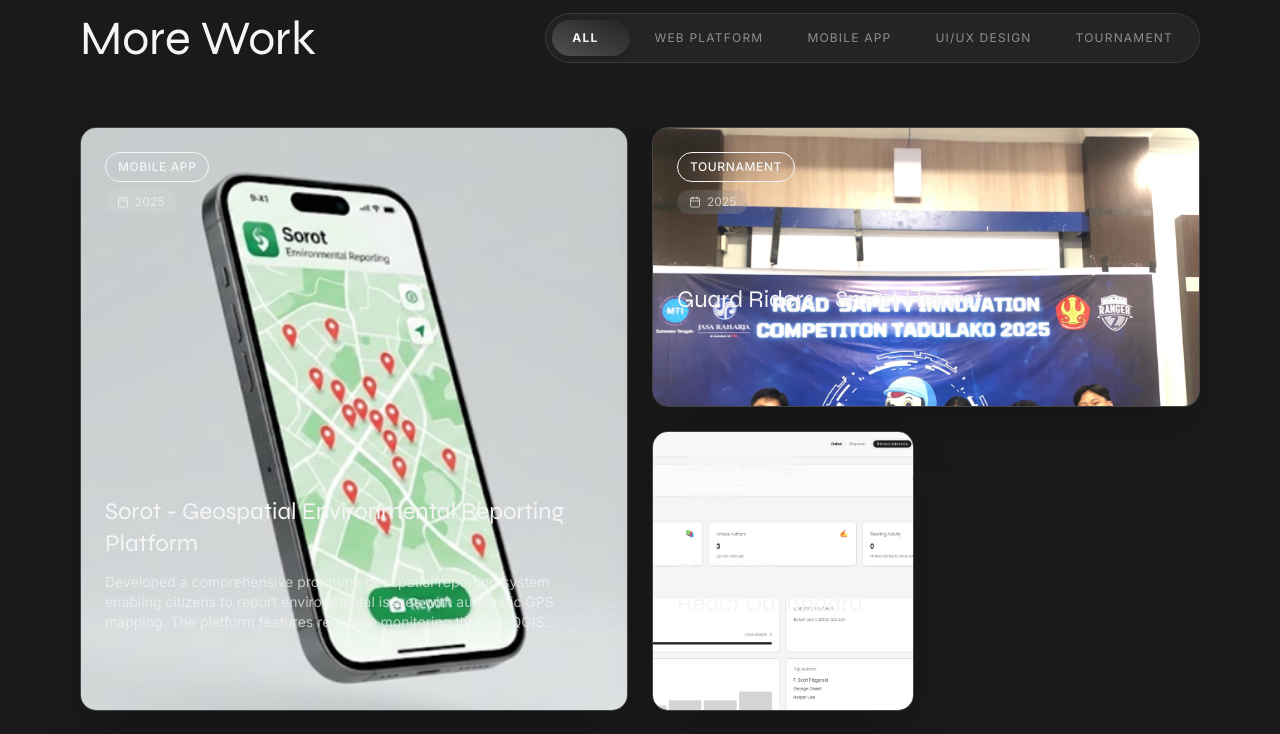
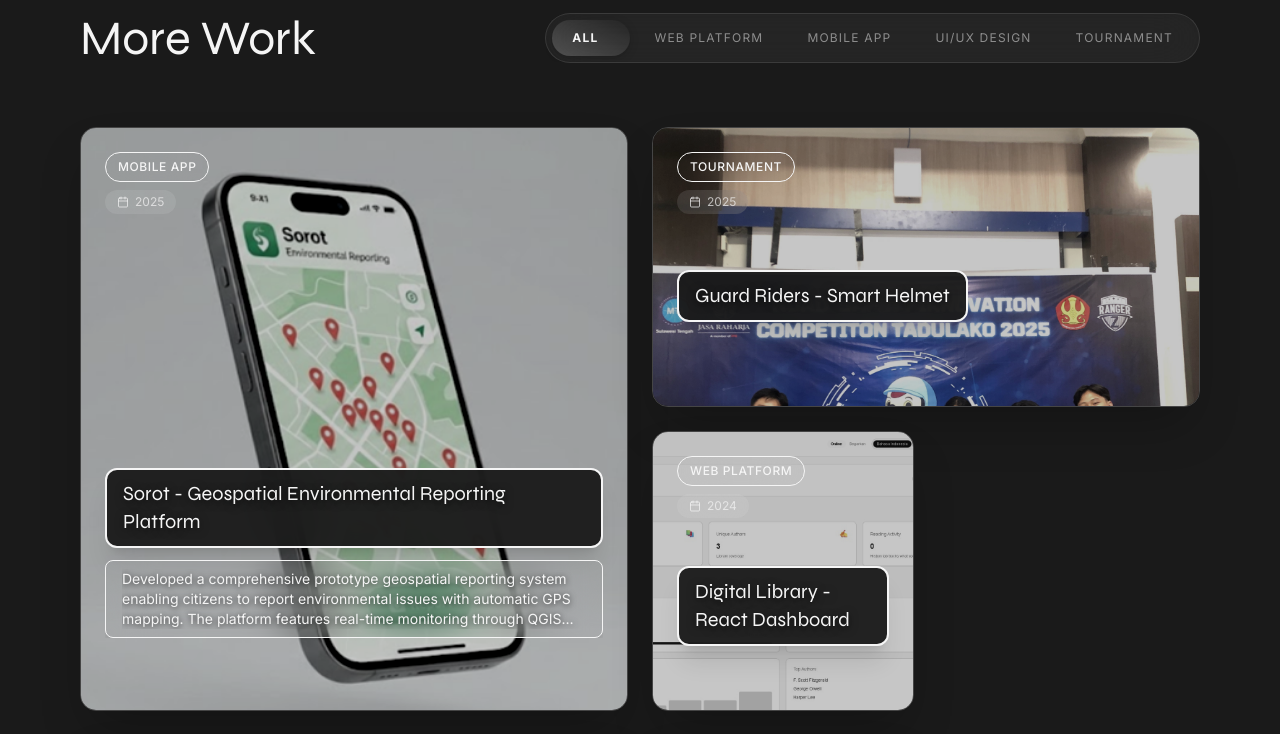
Before and after one commit to Dareean/portofolio, a Next.js app: page /work in a window 1280 px wide. Shown: the part 1900-2634 px from the top of the page. Built offline with nearby package versions, Linux system fonts and the light colour scheme.

Commit message:
feat: Refactor and enhance code formatting for improved readability and maintainability

```diff
--- a/app/work/page.tsx
+++ b/app/work/page.tsx
@@ -1,11 +1,26 @@
 "use client";
 
 import { useRef, useState, useEffect, useMemo } from "react";
-import { motion, useScroll, useTransform, useSpring, useInView } from "framer-motion";
+import {
+  motion,
+  useScroll,
+  useTransform,
+  useSpring,
+  useInView,
+} from "framer-motion";
 import Link from "next/link";
 import { PROJECTS } from "@/lib/data";
 import FloatingNav from "@/components/FloatingNav";
-import { ExternalLink, ArrowRight, ChevronLeft, ChevronRight, Star, Calendar, Sparkles, FolderOpen } from "lucide-react";
+import {
+  ExternalLink,
+  ArrowRight,
+  ChevronLeft,
+  ChevronRight,
+  Star,
+  Calendar,
+  Sparkles,
+  FolderOpen,
+} from "lucide-react";
 import gsap from "gsap";
 import { ScrollTrigger } from "gsap/ScrollTrigger";
 
@@ -67,10 +82,21 @@ function AnimatedBackground() {
   }, []);
 
   return (
-    <div ref={containerRef} className="fixed inset-0 pointer-events-none overflow-hidden z-0">
+    <div
+      ref={containerRef}
+      className="fixed inset-0 pointer-events-none overflow-hidden z-0"
+    >
       {/* Asterisk/Star - Top Right */}
-      <svg className="animated-star absolute top-20 right-[15%] w-16 h-16 opacity-20" viewBox="0 0 100 100">
-        <path d="M50 0 L55 45 L100 50 L55 55 L50 100 L45 55 L0 50 L45 45 Z" fill="none" stroke="url(#gradient1)" strokeWidth="2" />
+      <svg
+        className="animated-star absolute top-20 right-[15%] w-16 h-16 opacity-20"
+        viewBox="0 0 100 100"
+      >
+        <path
+          d="M50 0 L55 45 L100 50 L55 55 L50 100 L45 55 L0 50 L45 45 Z"
+          fill="none"
+          stroke="url(#gradient1)"
+          strokeWidth="2"
+        />
         <defs>
           <linearGradient id="gradient1" x1="0%" y1="0%" x2="100%" y2="100%">
             <stop offset="0%" stopColor="#60A5FA" />
@@ -80,8 +106,18 @@ function AnimatedBackground() {
       </svg>
 
       {/* Circle - Top Left */}
-      <svg className="animated-circle absolute top-32 left-[10%] w-12 h-12 opacity-15" viewBox="0 0 100 100">
-        <circle cx="50" cy="50" r="40" fill="none" stroke="#34D399" strokeWidth="3" />
+      <svg
+        className="animated-circle absolute top-32 left-[10%] w-12 h-12 opacity-15"
+        viewBox="0 0 100 100"
+      >
+        <circle
+          cx="50"
+          cy="50"
+          r="40"
+          fill="none"
+          stroke="#34D399"
+          strokeWidth="3"
+        />
       </svg>
 
       {/* Small dots scattered */}
@@ -91,7 +127,10 @@ function AnimatedBackground() {
       <div className="animated-dot absolute top-[60%] right-[15%] w-2 h-2 rounded-full bg-emerald-400 opacity-35" />
 
       {/* Curved Path - Left Side */}
-      <svg className="absolute top-[35%] left-0 w-64 h-64 opacity-10" viewBox="0 0 200 200">
+      <svg
+        className="absolute top-[35%] left-0 w-64 h-64 opacity-10"
+        viewBox="0 0 200 200"
+      >
         <path
           className="animated-path"
           d="M 10,100 Q 50,20 100,50 T 190,100"
@@ -111,13 +150,29 @@ function AnimatedBackground() {
       </svg>
 
       {/* Diamond shape - Bottom Right */}
-      <svg className="animated-circle absolute bottom-[20%] right-[20%] w-10 h-10 opacity-15" viewBox="0 0 100 100">
-        <path d="M 50,10 L 90,50 L 50,90 L 10,50 Z" fill="none" stroke="#F472B6" strokeWidth="2" />
+      <svg
+        className="animated-circle absolute bottom-[20%] right-[20%] w-10 h-10 opacity-15"
+        viewBox="0 0 100 100"
+      >
+        <path
+          d="M 50,10 L 90,50 L 50,90 L 10,50 Z"
+          fill="none"
+          stroke="#F472B6"
+          strokeWidth="2"
+        />
       </svg>
 
       {/* Plus shape - Middle */}
-      <svg className="animated-star absolute top-[50%] left-[50%] w-8 h-8 opacity-10" viewBox="0 0 100 100">
-        <path d="M 50,20 L 50,80 M 20,50 L 80,50" stroke="#60A5FA" strokeWidth="3" strokeLinecap="round" />
+      <svg
+        className="animated-star absolute top-[50%] left-[50%] w-8 h-8 opacity-10"
+        viewBox="0 0 100 100"
+      >
+        <path
+          d="M 50,20 L 50,80 M 20,50 L 80,50"
+          stroke="#60A5FA"
+          strokeWidth="3"
+          strokeLinecap="round"
+        />
       </svg>
     </div>
   );
@@ -137,7 +192,8 @@ function FeaturedProjectCard({
   const [isExpanded, setIsExpanded] = useState(false);
 
   // Check if text is long enough to need expansion
-  const needsExpansion = project.description && project.description.length > 100;
+  const needsExpansion =
+    project.description && project.description.length > 100;
 
   return (
     <motion.div
@@ -155,13 +211,12 @@ function FeaturedProjectCard({
         className="block"
         onClick={(e) => {
           // Prevent navigation if clicking expand button
-          if ((e.target as HTMLElement).closest('.expand-btn')) {
+          if ((e.target as HTMLElement).closest(".expand-btn")) {
             e.preventDefault();
           }
         }}
       >
         <div className="relative flex flex-col sm:flex-row gap-6 p-5 sm:p-6 rounded-2xl bg-gradient-to-r from-off-white/[0.04] to-transparent border border-off-white/10 hover:border-off-white/30 transition-all duration-500 overflow-hidden">
-
           {/* Animated accent line on left */}
           <motion.div
             className="absolute left-0 top-0 bottom-0 w-1 bg-off-white"
@@ -201,14 +256,22 @@ function FeaturedProjectCard({
                 >
                   <Sparkles className="w-3 h-3 text-off-white/70" />
                 </motion.div>
-                <span className="text-off-white/70 text-[10px] tracking-widest uppercase font-medium">Featured</span>
+                <span className="text-off-white/70 text-[10px] tracking-widest uppercase font-medium">
+                  Featured
+                </span>
               </motion.div>
 
               <span className="text-off-white/30 text-xs">•</span>
               <span className="text-off-white/40 text-xs">{project.year}</span>
 
-              {(Array.isArray(project.category) ? project.category : [project.category]).map((cat, i) => (
-                <span key={i} className="hidden sm:inline text-off-white/30 text-xs">
+              {(Array.isArray(project.category)
+                ? project.category
+                : [project.category]
+              ).map((cat, i) => (
+                <span
+                  key={i}
+                  className="hidden sm:inline text-off-white/30 text-xs"
+                >
                   • {cat}
                 </span>
               ))}
@@ -269,7 +332,9 @@ function FeaturedProjectCard({
                 {project.link ? "View Project" : "Explore"}
               </span>
               <ArrowRight className="w-3 h-3 text-off-white/40 group-hover:text-off-white transition-all group-hover:translate-x-1" />
-              {project.link && <ExternalLink className="w-3 h-3 text-off-white/30" />}
+              {project.link && (
+                <ExternalLink className="w-3 h-3 text-off-white/30" />
+              )}
             </motion.div>
           </div>
 
@@ -279,7 +344,7 @@ function FeaturedProjectCard({
             animate={{
               boxShadow: isHovered
                 ? "inset 0 0 40px rgba(255,255,255,0.03)"
-                : "inset 0 0 0px transparent"
+                : "inset 0 0 0px transparent",
             }}
             transition={{ duration: 0.4 }}
           />
@@ -315,11 +380,22 @@ function BentoCard({
       const rotateX = ((y - centerY) / centerY) * -8;
       const rotateY = ((x - centerX) / centerX) * 8;
 
-      gsap.to(card, { rotateX, rotateY, duration: 0.5, ease: "power2.out", transformPerspective: 1000 });
+      gsap.to(card, {
+        rotateX,
+        rotateY,
+        duration: 0.5,
+        ease: "power2.out",
+        transformPerspective: 1000,
+      });
     };
 
     const handleMouseLeave = () => {
-      gsap.to(card, { rotateX: 0, rotateY: 0, duration: 0.8, ease: "power2.out" });
+      gsap.to(card, {
+        rotateX: 0,
+        rotateY: 0,
+        duration: 0.8,
+        ease: "power2.out",
+      });
     };
 
     card.addEventListener("mousemove", handleMouseMove);
@@ -352,22 +428,45 @@ function BentoCard({
         className="h-full w-full relative bg-gradient-to-br from-off-white/5 to-off-white/[0.02] backdrop-blur-xl rounded-2xl overflow-hidden border border-off-white/20 hover:border-off-white/40 shadow-2xl group transition-all duration-500"
         style={{ transformStyle: "preserve-3d" }}
       >
-        <Link href={project.link || `/work/${project.id}`} target={project.link ? "_blank" : undefined} className="block h-full">
+        <Link
+          href={project.link || `/work/${project.id}`}
+          target={project.link ? "_blank" : undefined}
+          className="block h-full"
+        >
           {/* Background Image */}
           <div className="absolute inset-0">
             <div
               className="absolute inset-0 bg-cover bg-center transition-all duration-700 ease-out group-hover:scale-110"
-              style={{ backgroundImage: `url(${project.image})`, backgroundPosition: "center 30%" }}
+              style={{
+                backgroundImage: `url(${project.image})`,
+                backgroundPosition: "center 30%",
+                filter: "brightness(0.75) saturate(0.7) contrast(1.1)",
+              }}
             />
-            <div className="absolute inset-0 bg-gradient-to-b from-void-black/60 via-void-black/40 to-void-black/90 group-hover:from-void-black/70 group-hover:to-void-black/95 transition-all duration-500" />
+            {/* Lighter base gradient - vignette will handle darkening */}
+            <div className="absolute inset-0 bg-gradient-to-b from-void-black/50 via-void-black/30 to-void-black/80 transition-all duration-500" />
+            {/* Animated Vignette on Hover */}
+            <motion.div
+              className="absolute inset-0 bg-radial-gradient"
+              style={{
+                background:
+                  "radial-gradient(circle at center, transparent 0%, transparent 40%, rgba(0,0,0,0.6) 70%, rgba(0,0,0,0.9) 100%)",
+              }}
+              initial={{ opacity: 0 }}
+              animate={{ opacity: isHovered ? 1 : 0 }}
+              transition={{ duration: 0.4, ease: "easeInOut" }}
+            />
           </div>
 
           {/* Content */}
-          <div className="absolute inset-0 flex flex-col justify-between p-4 sm:p-6 z-10">
-            <div className="flex items-start justify-between gap-2">
+          <div className="absolute inset-0 flex flex-col justify-between z-10">
+            {/* Top badges area */}
+            <div className="flex items-start justify-between gap-2 p-4 sm:p-6">
               <div className="flex flex-col gap-2">
                 <span className="inline-flex px-3 py-1.5 bg-void-black/80 backdrop-blur-xl rounded-full border border-off-white/30 text-off-white text-[10px] sm:text-xs tracking-wider uppercase font-medium w-fit">
-                  {Array.isArray(project.category) ? project.category[0] : project.category}
+                  {Array.isArray(project.category)
+                    ? project.category[0]
+                    : project.category}
                 </span>
                 <span className="inline-flex items-center gap-1.5 px-3 py-1 bg-off-white/10 backdrop-blur-xl rounded-full text-off-white/70 text-[10px] sm:text-xs w-fit">
                   <Calendar className="w-3 h-3" />
@@ -384,21 +483,66 @@ function BentoCard({
               )}
             </div>
 
-            <div className="space-y-2 sm:space-y-3">
-              <h3 className="font-display text-lg sm:text-xl md:text-2xl text-off-white leading-tight">
-                {project.title}
-              </h3>
+            {/* Badge-style text container */}
+            <div className="relative p-4 sm:p-6 space-y-3">
+              {/* Title Badge */}
+              <div className="inline-block">
+                <div className="px-4 py-2.5 bg-void-black/95 backdrop-blur-xl rounded-xl border-2 border-off-white/40 shadow-xl">
+                  <h3
+                    className="font-display text-base sm:text-lg md:text-xl text-off-white leading-tight"
+                    style={{
+                      textShadow: "0 2px 8px rgba(0,0,0,0.8)",
+                    }}
+                  >
+                    {project.title}
+                  </h3>
+                </div>
+              </div>
+
+              {/* Description Badge (shown on hover or large cards) */}
               {project.description && (
                 <motion.div
-                  initial={{ height: 0, opacity: 0 }}
-                  animate={{ height: isHovered || size === "large" || size === "xlarge" ? "auto" : 0, opacity: isHovered || size === "large" || size === "xlarge" ? 1 : 0 }}
+                  initial={{ height: 0, opacity: 0, scale: 0.95 }}
+                  animate={{
+                    height:
+                      isHovered || size === "large" || size === "xlarge"
+                        ? "auto"
+                        : 0,
+                    opacity:
+                      isHovered || size === "large" || size === "xlarge"
+                        ? 1
+                        : 0,
+                    scale:
+                      isHovered || size === "large" || size === "xlarge"
+                        ? 1
+                        : 0.95,
+                  }}
+                  transition={{ duration: 0.3, ease: "easeOut" }}
                   className="overflow-hidden"
                 >
-                  <p className="text-off-white/70 text-xs sm:text-sm leading-relaxed line-clamp-3">{project.description}</p>
+                  <div className="inline-block px-4 py-2 bg-void-black/90 backdrop-blur-xl rounded-lg border border-off-white/30 shadow-lg">
+                    <p
+                      className="text-off-white/90 text-xs sm:text-sm leading-relaxed line-clamp-3"
+                      style={{
+                        textShadow: "0 1px 6px rgba(0,0,0,0.8)",
+                      }}
+                    >
+                      {project.description}
+                    </p>
+                  </div>
                 </motion.div>
               )}
-              <motion.div animate={{ y: isHovered ? 0 : 10, opacity: isHovered ? 1 : 0 }} className="pt-2">
-                <span className="inline-flex items-center gap-2 px-4 py-2 bg-off-white/10 hover:bg-off-white/20 backdrop-blur-xl border border-off-white/30 rounded-full text-off-white text-[10px] sm:text-xs tracking-wider uppercase transition-all duration-300 group/cta">
+
+              {/* CTA Badge */}
+              <motion.div
+                animate={{
+                  y: isHovered ? 0 : 10,
+                  opacity: isHovered ? 1 : 0,
+                  scale: isHovered ? 1 : 0.9,
+                }}
+                transition={{ duration: 0.3 }}
+              >
+                <span className="inline-flex items-center gap-2 px-4 py-2 bg-void-black/95 hover:bg-off-white/10 backdrop-blur-xl border-2 border-off-white/40 hover:border-off-white/60 rounded-full text-off-white text-[10px] sm:text-xs tracking-wider uppercase transition-all duration-300 group/cta shadow-xl">
                   {project.link ? "View Live" : "Explore"}
                   <ArrowRight className="w-3 h-3 transition-transform group-hover/cta:translate-x-1" />
                 </span>
@@ -412,7 +556,13 @@ function BentoCard({
 }
 
 // Filter Tabs
-function FilterTabs({ activeFilter, setActiveFilter }: { activeFilter: string; setActiveFilter: (f: string) => void }) {
+function FilterTabs({
+  activeFilter,
+  setActiveFilter,
+}: {
+  activeFilter: string;
+  setActiveFilter: (f: string) => void;
+}) {
   const containerRef = useRef<HTMLDivElement>(null);
   const [canScrollLeft, setCanScrollLeft] = useState(false);
   const [canScrollRight, setCanScrollRight] = useState(false);
@@ -496,7 +646,10 @@ function FilterTabs({ activeFilter, setActiveFilter }: { activeFilter: string; s
 
 export default function WorkPage() {
   const { scrollYProgress } = useScroll();
-  const smoothProgress = useSpring(scrollYProgress, { stiffness: 100, damping: 30 });
+  const smoothProgress = useSpring(scrollYProgress, {
+    stiffness: 100,
+    damping: 30,
+  });
   const backgroundY = useTransform(scrollYProgress, [0, 1], ["0%", "30%"]);
 
   const [activeFilter, setActiveFilter] = useState("All");
@@ -509,8 +662,21 @@ export default function WorkPage() {
     });
   }, [activeFilter]);
 
-  const getSizeForProject = (index: number): "small" | "medium" | "large" | "xlarge" => {
-    const patterns = ["large", "medium", "small", "xlarge", "small", "medium", "medium", "xlarge", "small", "large"];
+  const getSizeForProject = (
+    index: number,
+  ): "small" | "medium" | "large" | "xlarge" => {
+    const patterns = [
+      "large",
+      "medium",
+      "small",
+      "xlarge",
+      "small",
+      "medium",
+      "medium",
+      "xlarge",
+      "small",
+      "large",
+    ];
     return patterns[index % patterns.length] as any;
   };
 
@@ -526,7 +692,10 @@ export default function WorkPage() {
       />
 
       {/* Parallax Background */}
-      <motion.div style={{ y: backgroundY }} className="absolute inset-0 pointer-events-none">
+      <motion.div
+        style={{ y: backgroundY }}
+        className="absolute inset-0 pointer-events-none"
+      >
         <div className="absolute top-20 right-20 w-[500px] h-[500px] bg-off-white/[0.02] rounded-full blur-[100px]" />
         <div className="absolute bottom-40 left-20 w-[400px] h-[400px] bg-off-white/[0.02] rounded-full blur-[80px]" />
       </motion.div>
@@ -539,15 +708,25 @@ export default function WorkPage() {
           animate={{ opacity: 1, x: 0 }}
           transition={{ duration: 0.6, delay: 0.3 }}
         >
-          <Link href="/" className="inline-flex items-center gap-2 text-off-white/50 hover:text-off-white transition-colors group">
+          <Link
+            href="/"
+            className="inline-flex items-center gap-2 text-off-white/50 hover:text-off-white transition-colors group"
+          >
             <ChevronLeft className="w-5 h-5 transition-transform group-hover:-translate-x-1" />
             <span className="text-sm tracking-wide">Home</span>
           </Link>
         </motion.div>
 
         <div className="text-center relative z-10">
-          <motion.div initial={{ opacity: 0, y: 30 }} animate={{ opacity: 1, y: 0 }} transition={{ duration: 0.8 }} className="mb-8">
-            <span className="text-off-white/30 text-xs tracking-[0.5em] uppercase">Portfolio</span>
+          <motion.div
+            initial={{ opacity: 0, y: 30 }}
+            animate={{ opacity: 1, y: 0 }}
+            transition={{ duration: 0.8 }}
+            className="mb-8"
+          >
+            <span className="text-off-white/30 text-xs tracking-[0.5em] uppercase">
+              Portfolio
+            </span>
           </motion.div>
 
           <motion.h1
@@ -605,7 +784,11 @@ export default function WorkPage() {
 
           <div className="space-y-8">
             {featuredProjects.map((project, index) => (
-              <FeaturedProjectCard key={project.id} project={project} index={index} />
+              <FeaturedProjectCard
+                key={project.id}
+                project={project}
+                index={index}
+              />
             ))}
           </div>
         </section>
@@ -630,25 +813,45 @@ export default function WorkPage() {
               More Work
             </motion.h2>
           </div>
-          <motion.div initial={{ opacity: 0, y: 20 }} whileInView={{ opacity: 1, y: 0 }}>
-            <FilterTabs activeFilter={activeFilter} setActiveFilter={setActiveFilter} />
+          <motion.div
+            initial={{ opacity: 0, y: 20 }}
+            whileInView={{ opacity: 1, y: 0 }}
+          >
+            <FilterTabs
+              activeFilter={activeFilter}
+              setActiveFilter={setActiveFilter}
+            />
           </motion.div>
         </div>
 
         {/* Bento Grid */}
         <div className="grid grid-cols-1 sm:grid-cols-2 md:grid-cols-3 lg:grid-cols-4 gap-4 md:gap-6 auto-rows-[280px]">
           {filteredRegularProjects.map((project, index) => (
-            <BentoCard key={project.id} project={project} size={getSizeForProject(index)} index={index} />
+            <BentoCard
+              key={project.id}
+              project={project}
+              size={getSizeForProject(index)}
+              index={index}
+            />
           ))}
         </div>
 
         {filteredRegularProjects.length === 0 && (
-          <motion.div initial={{ opacity: 0 }} animate={{ opacity: 1 }} className="text-center py-20">
+          <motion.div
+            initial={{ opacity: 0 }}
+            animate={{ opacity: 1 }}
+            className="text-center py-20"
+          >
             <div className="w-16 h-16 mx-auto mb-4 bg-off-white/10 rounded-full flex items-center justify-center">
               <FolderOpen className="w-8 h-8 text-off-white/50" />
             </div>
-            <h3 className="font-display text-xl text-off-white mb-2">No projects in this category</h3>
-            <button onClick={() => setActiveFilter("All")} className="mt-4 px-5 py-2 bg-off-white/10 text-off-white rounded-full text-sm hover:bg-off-white/20 transition-colors">
+            <h3 className="font-display text-xl text-off-white mb-2">
+              No projects in this category
+            </h3>
+            <button
+              onClick={() => setActiveFilter("All")}
+              className="mt-4 px-5 py-2 bg-off-white/10 text-off-white rounded-full text-sm hover:bg-off-white/20 transition-colors"
+            >
               View All
             </button>
           </motion.div>
@@ -657,12 +860,18 @@ export default function WorkPage() {
 
       {/* Footer CTA */}
       <section className="px-6 md:px-20 py-32 text-center border-t border-off-white/10">
-        <motion.div initial={{ opacity: 0, y: 40 }} whileInView={{ opacity: 1, y: 0 }} viewport={{ once: true }}>
+        <motion.div
+          initial={{ opacity: 0, y: 40 }}
+          whileInView={{ opacity: 1, y: 0 }}
+          viewport={{ once: true }}
+        >
           <h2 className="font-display text-4xl md:text-5xl text-off-white mb-6">
             Let&apos;s Create
             <span className="text-off-white/60"> Together</span>
           </h2>
-          <p className="text-off-white/50 text-lg mb-10 max-w-xl mx-auto">Have a project in mind? Let&apos;s turn your vision into reality.</p>
+          <p className="text-off-white/50 text-lg mb-10 max-w-xl mx-auto">
+            Have a project in mind? Let&apos;s turn your vision into reality.
+          </p>
           <Link
             href="/contact"
             className="inline-flex items-center gap-3 px-8 py-4 bg-off-white text-void-black font-medium rounded-full hover:bg-off-white/90 transition-all duration-300 group"
```
